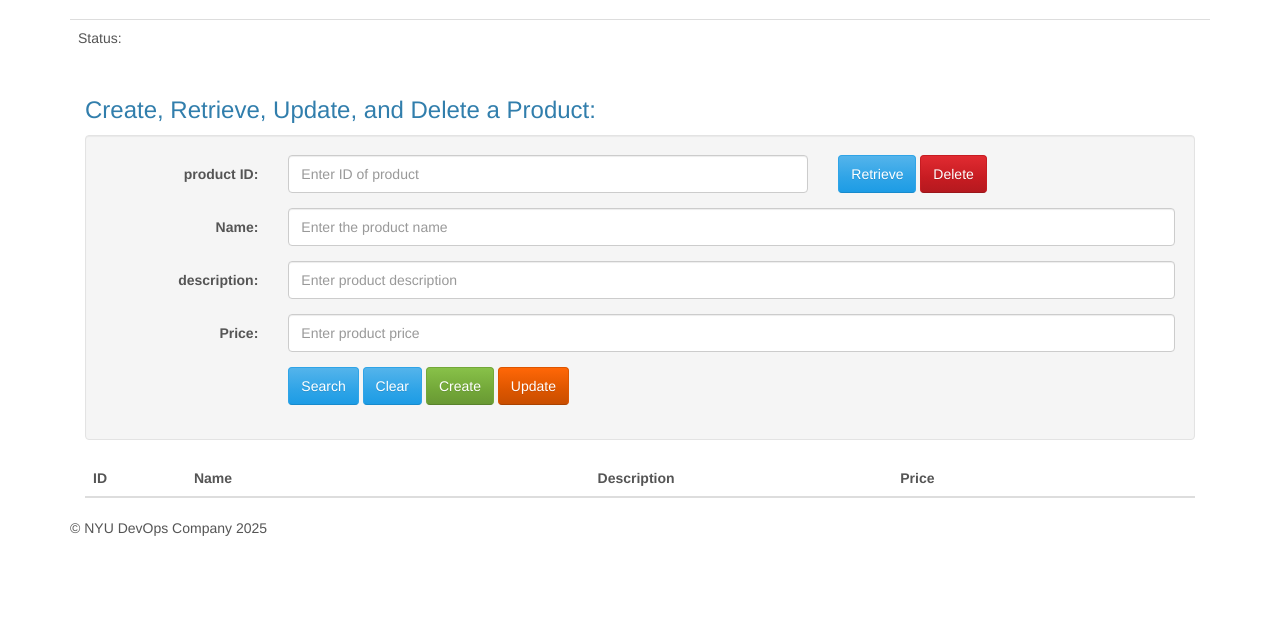
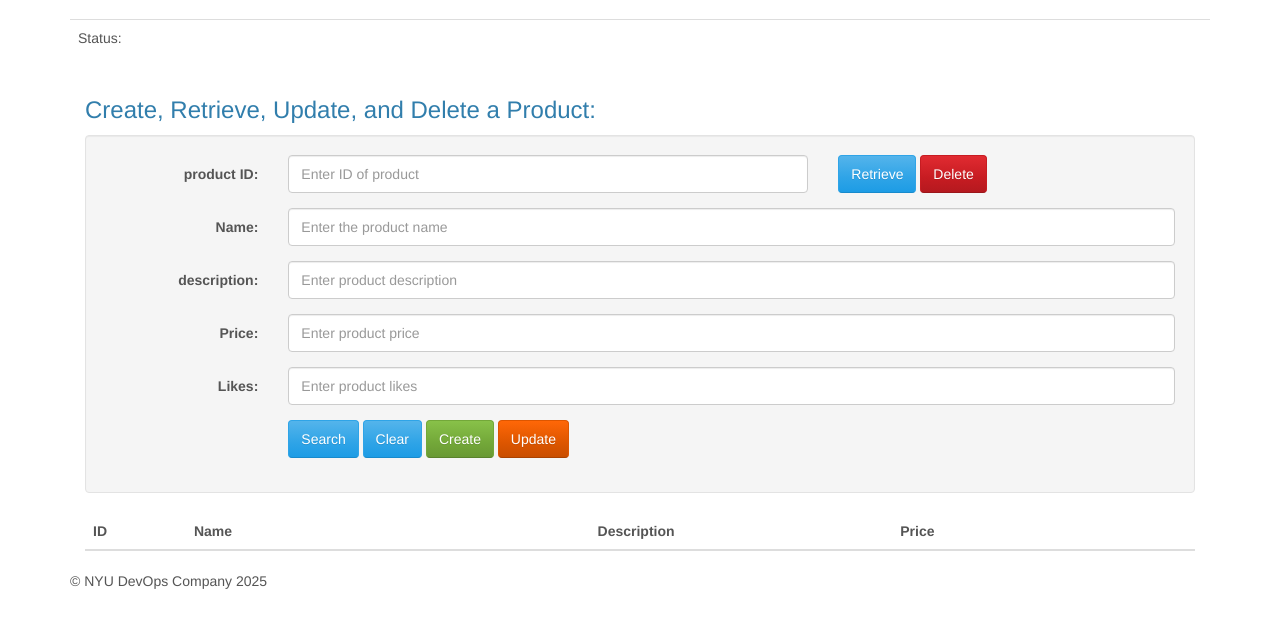
Before and after one commit to CSCI-GA-2820-SP25-001/products, a plain HTML site: page service/static/index.html in a window 1280 px wide. Shown: the part 104-732 px from the top of the page. Drawn offline with Linux system fonts and the light colour scheme; files that its build step writes are made by us from their sources; files whose address does not match are found by name.

Commit message:
Adding likes to the product in the html index.html

```diff
--- a/service/static/index.html
+++ b/service/static/index.html
@@ -64,6 +64,15 @@
               </div>
             </div>
 
+            <!-- Likes -->
+            <div class="form-group">
+              <label class="control-label col-sm-2" for="product_likes">Likes:</label>
+              <div class="col-sm-10">
+                <input type="text" class="form-control" id="product_likes" placeholder="Enter product likes">
+              </div>
+            </div>
+
+
             <!-- SUBMIT BUTTONS -->
             <div class="form-group">
               <div class="col-sm-offset-2 col-sm-10">
```
